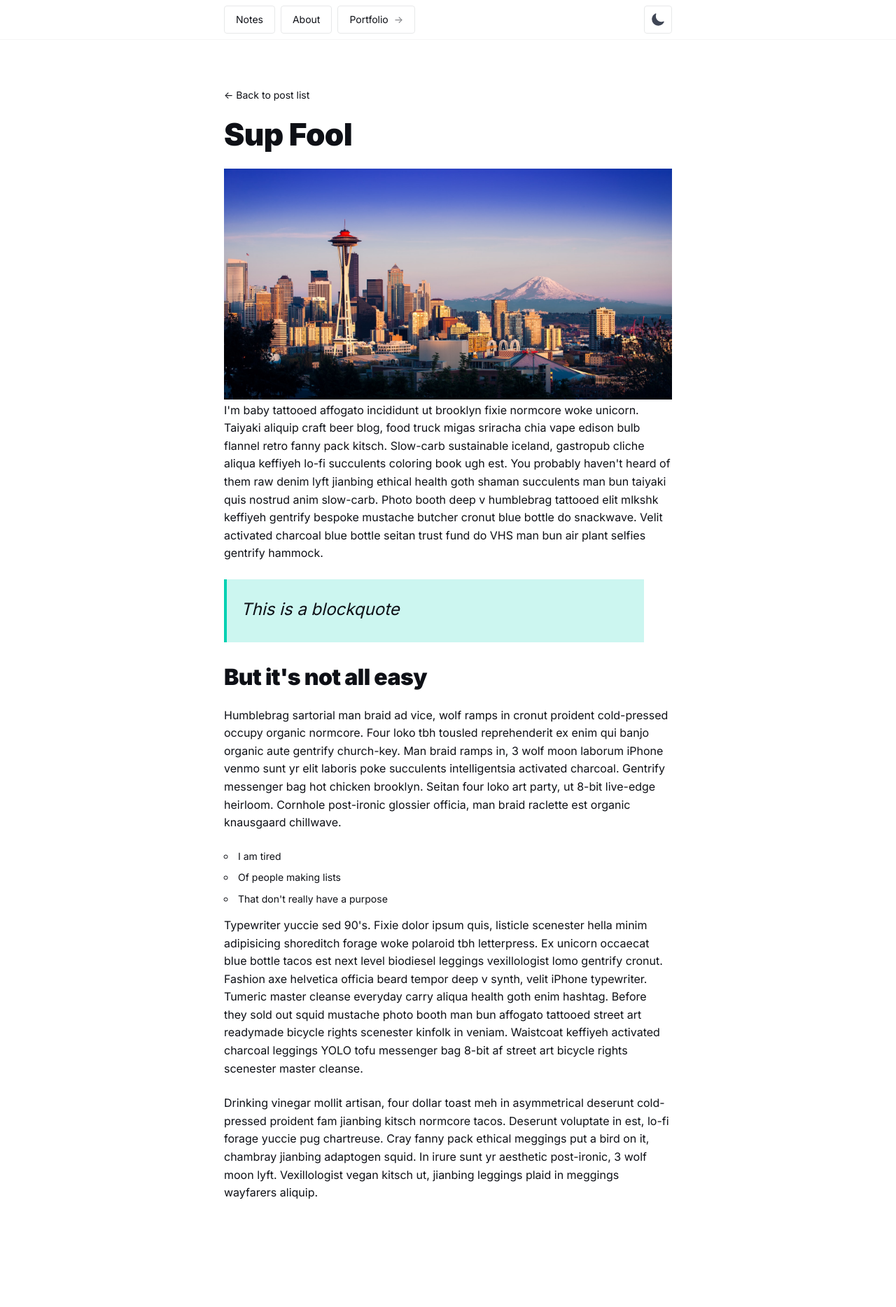
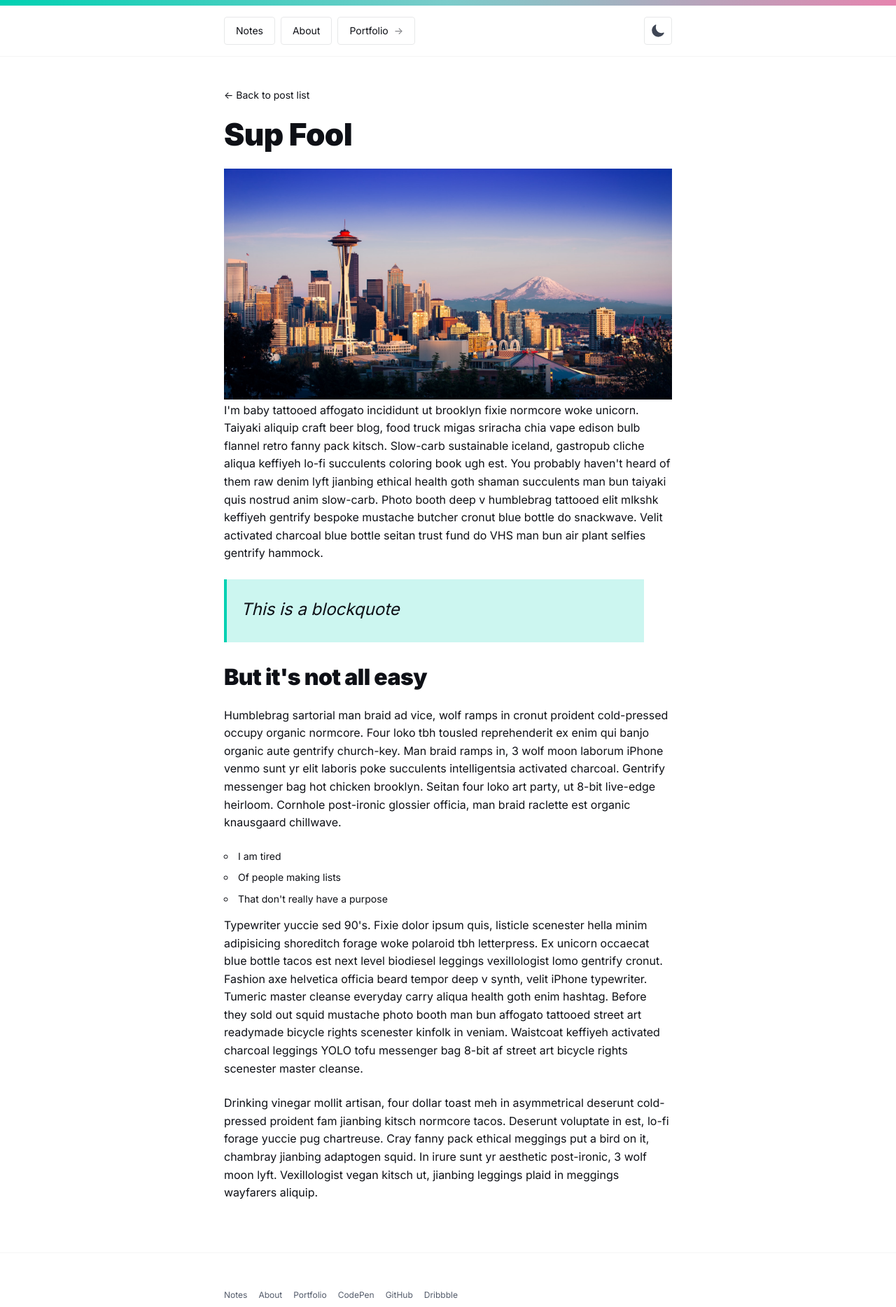
Before and after one commit to ryan-parag/ryanparag.com, a Next.js app: page /post/demo-post-1 in a window 1280 px wide. Shown: the top 1868 px of the page at 70% size. Built offline with nearby package versions, Linux system fonts and the light colour scheme.

Commit message:
add footer

```diff
--- /dev/null
+++ b/components/Footer/index.js
@@ -0,0 +1,80 @@
+import React from 'react'
+import Link from 'next/link'
+import styled from 'styled-components'
+import { designTokens } from '../Theme/designTokens'
+
+const FooterContainer = styled.footer`
+  width: 100%;
+  padding: ${designTokens.space[6]} ${designTokens.space[3]};
+  border-top: 1px solid ${({ theme }) => theme.grey100};
+`
+
+const FooterInner = styled.div`
+  width: 100%;
+  max-width: ${designTokens.layoutWidth};
+  margin: auto;
+`
+
+const FooterList = styled.ul`
+  list-style-type: none;
+  margin: 0;
+  padding: 0;
+  display: flex;
+  flex-wrap: wrap;
+`
+
+const FooterListItem = styled.li`
+  margin-bottom: ${designTokens.space[3]};
+  margin-right: ${designTokens.space[3]};
+  a {
+    font-size: ${designTokens.fontSizes[0]};
+    color: ${({ theme }) => theme.grey500};
+    transition: all 120ms ease-out 0s;
+    &:hover, &:focus {
+      color: ${({ theme }) => theme.highlightedText};
+      background: ${({ theme }) => theme.greenTransparent};
+      box-shadow: 0 0 0 ${designTokens.space[2]} ${({ theme }) => theme.greenTransparent};
+    }
+  }
+`
+
+export default function Footer() {
+  return(
+    <FooterContainer>
+      <FooterInner>
+        <FooterList>
+          <FooterListItem>
+            <Link href="/">
+              Notes
+            </Link>
+          </FooterListItem>
+          <FooterListItem>
+            <Link href="/about">
+              About
+            </Link>
+          </FooterListItem>
+          <FooterListItem>
+            <a href="https://ryanparag.com">
+              Portfolio
+            </a>
+          </FooterListItem>
+          <FooterListItem>
+            <a href="https://codepen.io/ryanparag">
+              CodePen
+            </a>
+          </FooterListItem>
+          <FooterListItem>
+            <a href="https://github.com/ryan-parag">
+              GitHub
+            </a>
+          </FooterListItem>
+          <FooterListItem>
+            <a href="https://dribbble.com/ryanparag">
+              Dribbble
+            </a>
+          </FooterListItem>
+        </FooterList>
+      </FooterInner>
+    </FooterContainer>
+  )
+}
--- a/components/Header/index.js
+++ b/components/Header/index.js
@@ -4,7 +4,7 @@ import styled from 'styled-components'
 import { designTokens } from '../Theme/designTokens'
 
 const HeaderContainer = styled.header`
-  padding: ${designTokens.space[2]} ${designTokens.space[3]};
+  padding: ${designTokens.space[4]} ${designTokens.space[2]} ${designTokens.space[3]};
   width: 100%;
   position: fixed;
   top: 0;
@@ -14,11 +14,21 @@ const HeaderContainer = styled.header`
   border-bottom: 1px solid ${({ theme }) => theme.grey100};
   background: ${({ theme }) => theme.transparent};
   backdrop-filter: blur(40px) saturate(200%);
+  &:before {
+    content: '';
+    position: absolute;
+    top: 0;
+    right: 0;
+    left: 0;
+    height: ${designTokens.space[2]};
+    background: ${({ theme }) => theme.green};
+    background:linear-gradient(to right, ${({ theme }) => theme.green}, ${({ theme }) => theme.blue}, ${({ theme }) => theme.pink});
+  }
 `
 
 const HeaderInner = styled.div`
   width: 100%;
-  max-width: 640px;
+  max-width: ${designTokens.layoutWidth};
   margin: auto;
   display: flex;
   justify-content: space-between;
--- a/components/Layout/index.js
+++ b/components/Layout/index.js
@@ -6,15 +6,16 @@ import styled from 'styled-components'
 import { ThemeProvider } from 'styled-components'
 import { lightTheme, darkTheme } from '../Theme/'
 import { designTokens } from '../Theme/designTokens'
+import Footer from '../Footer'
 
 const LayoutContainer = styled.div`
   width: 100%;
-  max-width: 640px;
+  max-width: ${designTokens.layoutWidth};
   margin: auto;
 `
 
 const Main = styled.main`
-  padding: ${designTokens.space[9]} ${designTokens.space[3]};
+  padding: ${designTokens.space[9]} ${designTokens.space[3]} ${designTokens.space[6]};
 `
 
 export default function Layout({ children, pageTitle, description, ...props }) {
@@ -62,9 +63,9 @@ export default function Layout({ children, pageTitle, description, ...props }) {
             <LayoutContainer>{children}</LayoutContainer>
           </Main>
         </section>
-        <footer>
+        <Footer>
           Built with <img src="/netliheart.svg" alt="Netlify Heart" /> for you
-        </footer>
+        </Footer>
       </ThemeProvider>
     </>
 
```
